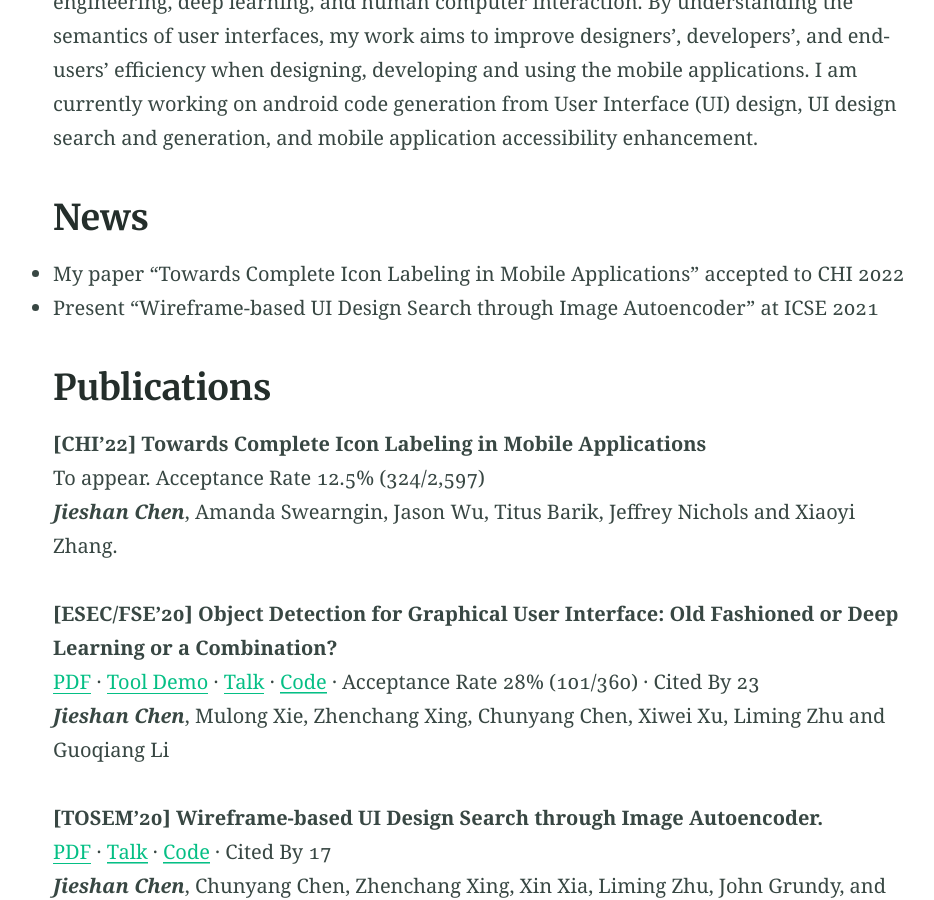
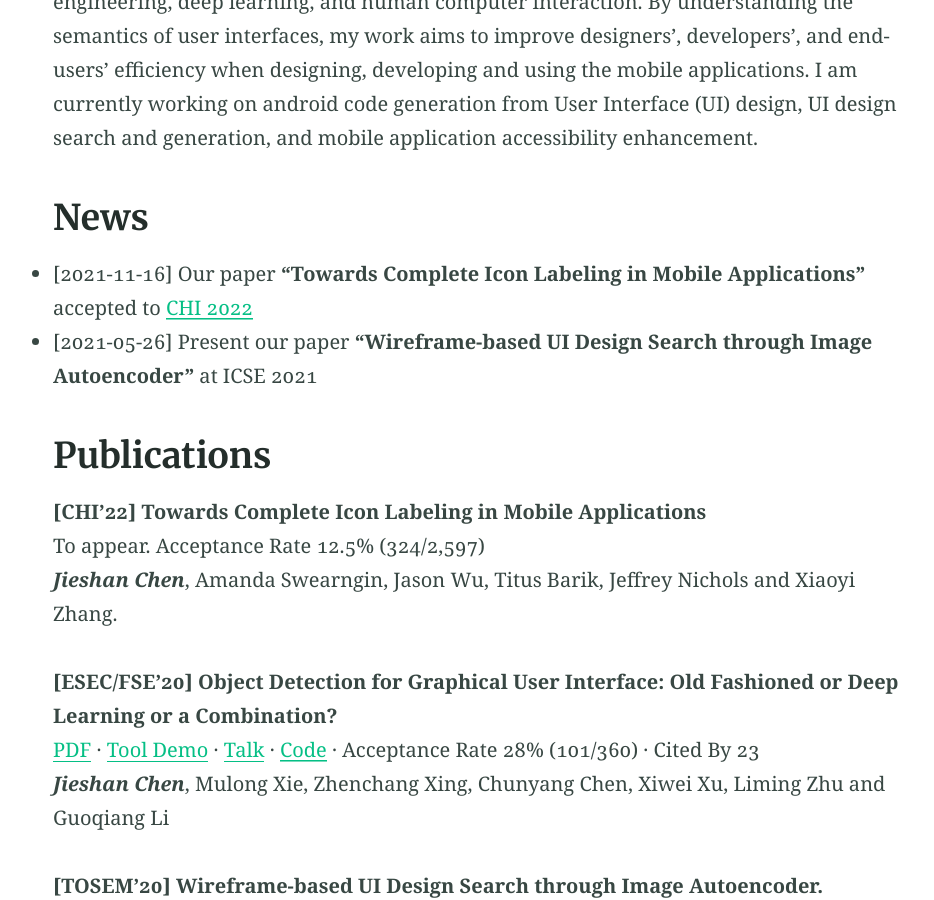
Before and after one commit to chenjshnn/chenjshnn.github.io, a Jekyll site: the page built from index.md, in a window 1280 px wide and 900 px high, scrolled down 616 px. Shown: the whole window, without its empty margins (155-1089 px from the left). Built offline with Jekyll 4.4.1, drawn with Linux system fonts in a browser that asks for light colours; some of the changed text lies outside the part shown.

Commit message:
Update index.md

```diff
--- a/index.md
+++ b/index.md
@@ -16,8 +16,8 @@ I am a PhD student in computer science in the Australian National University. My
 
 
 ## News
-- My paper "Towards Complete Icon Labeling in Mobile Applications" accepted to CHI 2022
-- Present "Wireframe-based UI Design Search through Image Autoencoder" at ICSE 2021
+- [2021-11-16] Our paper **"Towards Complete Icon Labeling in Mobile Applications"** accepted to [CHI 2022](https://chi2022.acm.org/)
+- [2021-05-26] Present our paper **"Wireframe-based UI Design Search through Image Autoencoder"** at ICSE 2021
 
 
 ## Publications
@@ -35,7 +35,7 @@ To appear. Acceptance Rate 12.5% (324/2,597)  <br />
 ***Jieshan Chen***, Chunyang Chen, Zhenchang Xing, Xin Xia, Liming Zhu, John Grundy, and Jinshui Wang.
 
 **[ICSE'20] Unblind Your Apps: Predicting Natural-Language Labels for Mobile GUI Components by Deep Learning.** <br />
-ACM SIGSOFT Distinguished Paper Award <br />
+🏆 ACM SIGSOFT Distinguished Paper Award <br />
 [PDF](/files/ICSE2020-predictContent.pdf) · [Talk](https://www.youtube.com/watch?v=zoRu7UOXAeY&list=PLh7v-bsdypMGkREL9PPVczHtaVLlL4P5h&index=5) · [Code](https://github.com/chenjshnn/LabelDroid) · Acceptance Rate 20.9% (129/617) · Cited By 35 <br />
 ***Jieshan Chen***, Chunyang Chen, Zhenchang Xing, Xiwei Xu, Liming Zhu, Guoqiang Li, and Jinshui Wang.
 
```
